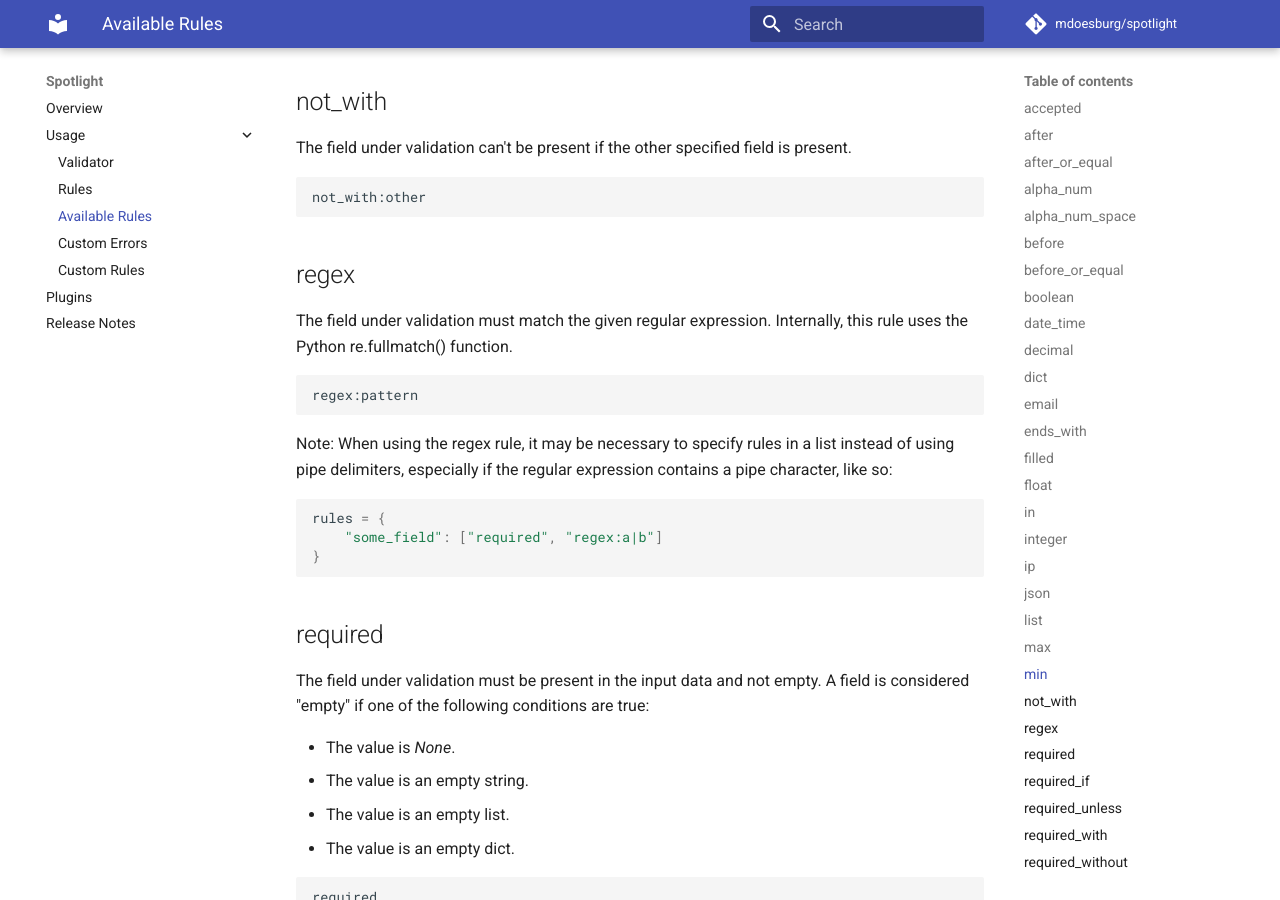
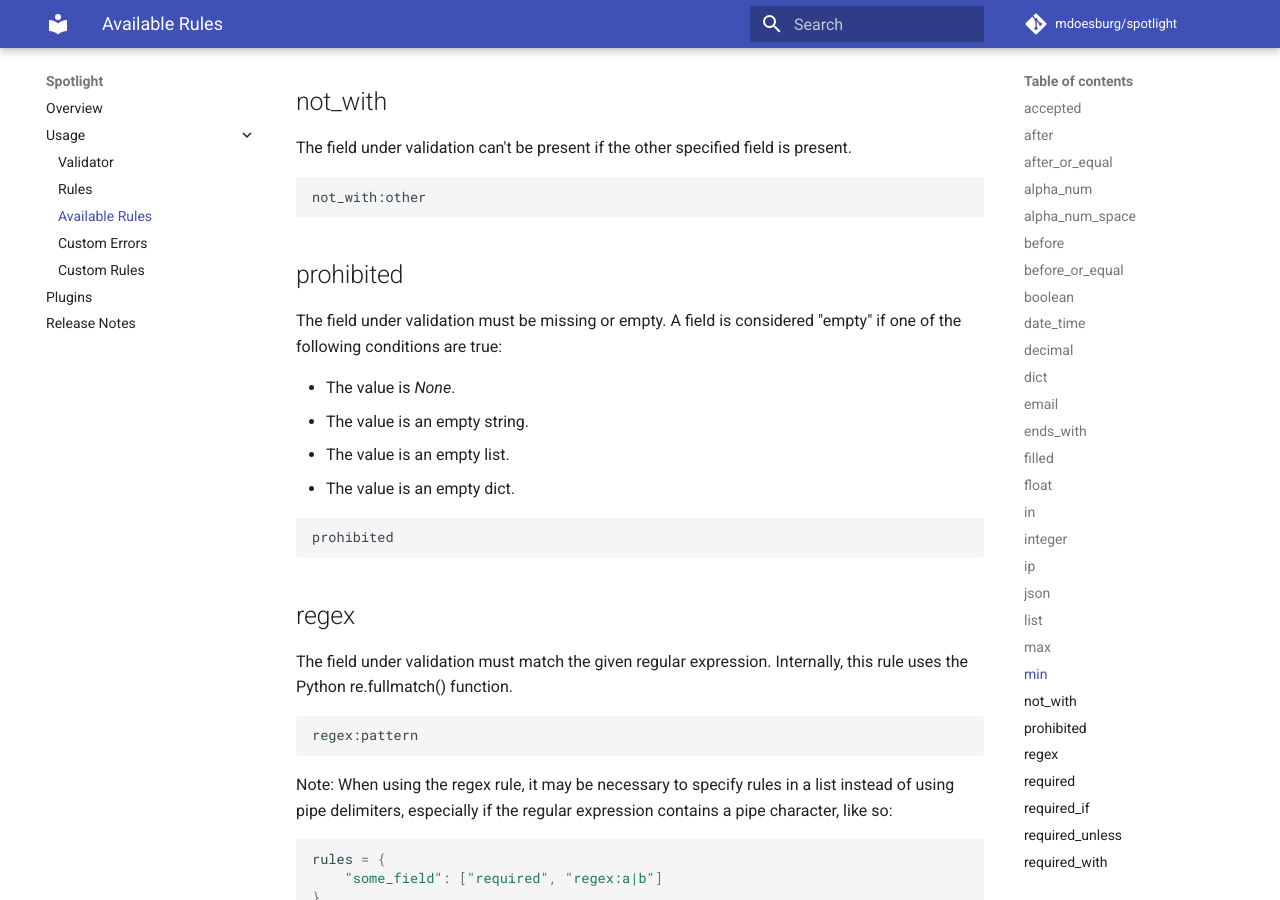
Before and after one commit to mdoesburg/spotlight, an MkDocs documentation site: the page built from docs/usage/available_rules.md, in a window 1280 px wide and 900 px high, scrolled down 4832 px. Built offline with MkDocs 1.6.1 and Material for MkDocs 9.7.7, drawn with Linux system fonts in a browser that asks for light colours; comment, search, counter and statistics services are not loaded.

Commit message:
Update docs

````diff
--- a/docs/usage/available_rules.md
+++ b/docs/usage/available_rules.md
@@ -157,6 +157,19 @@ The field under validation can't be present if the other specified field is pres
 not_with:other
 ```
 
+## prohibited
+
+The field under validation must be missing or empty. A field is considered "empty" if one of the following conditions are true:
+
+* The value is _None_.
+* The value is an empty string.
+* The value is an empty list.
+* The value is an empty dict.
+
+```
+prohibited
+```
+
 ## regex
 
 The field under validation must match the given regular expression. Internally, this rule uses the Python re.fullmatch() function.
````
